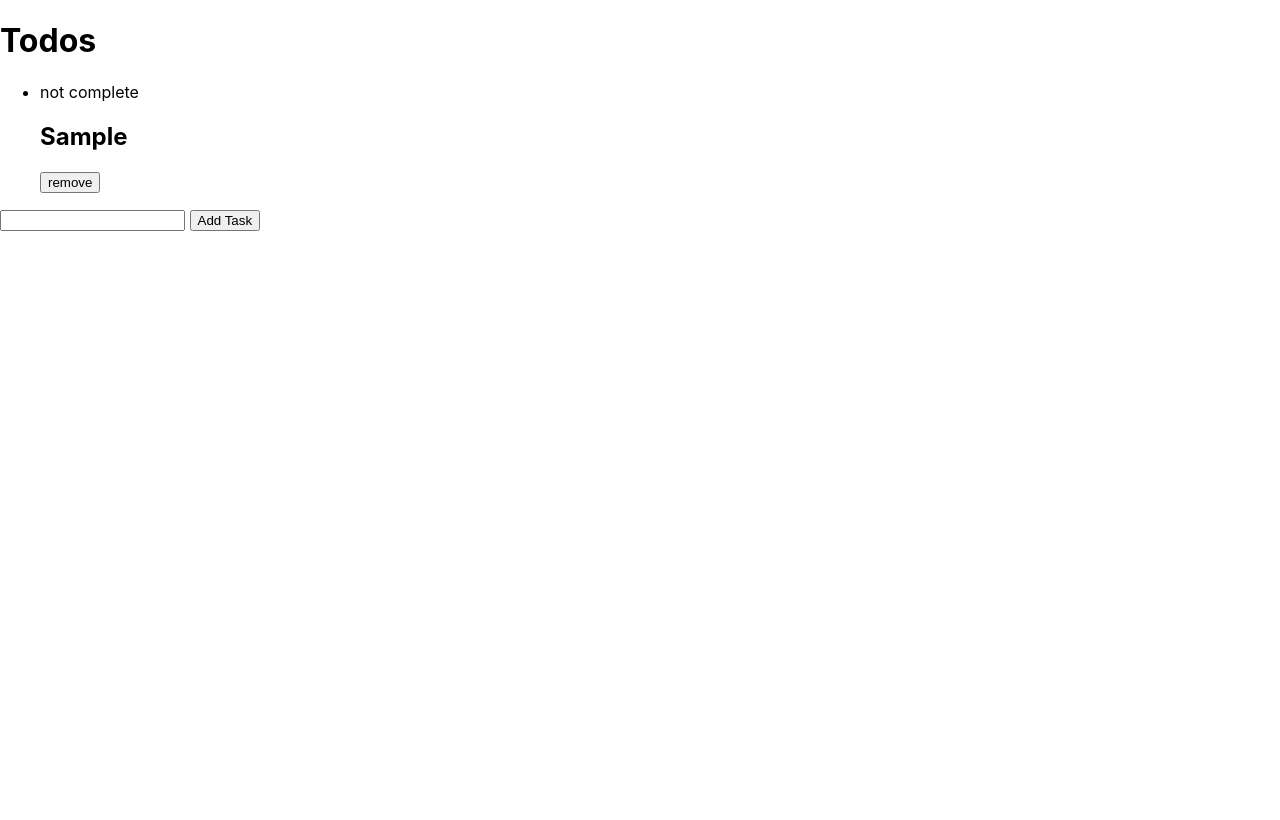
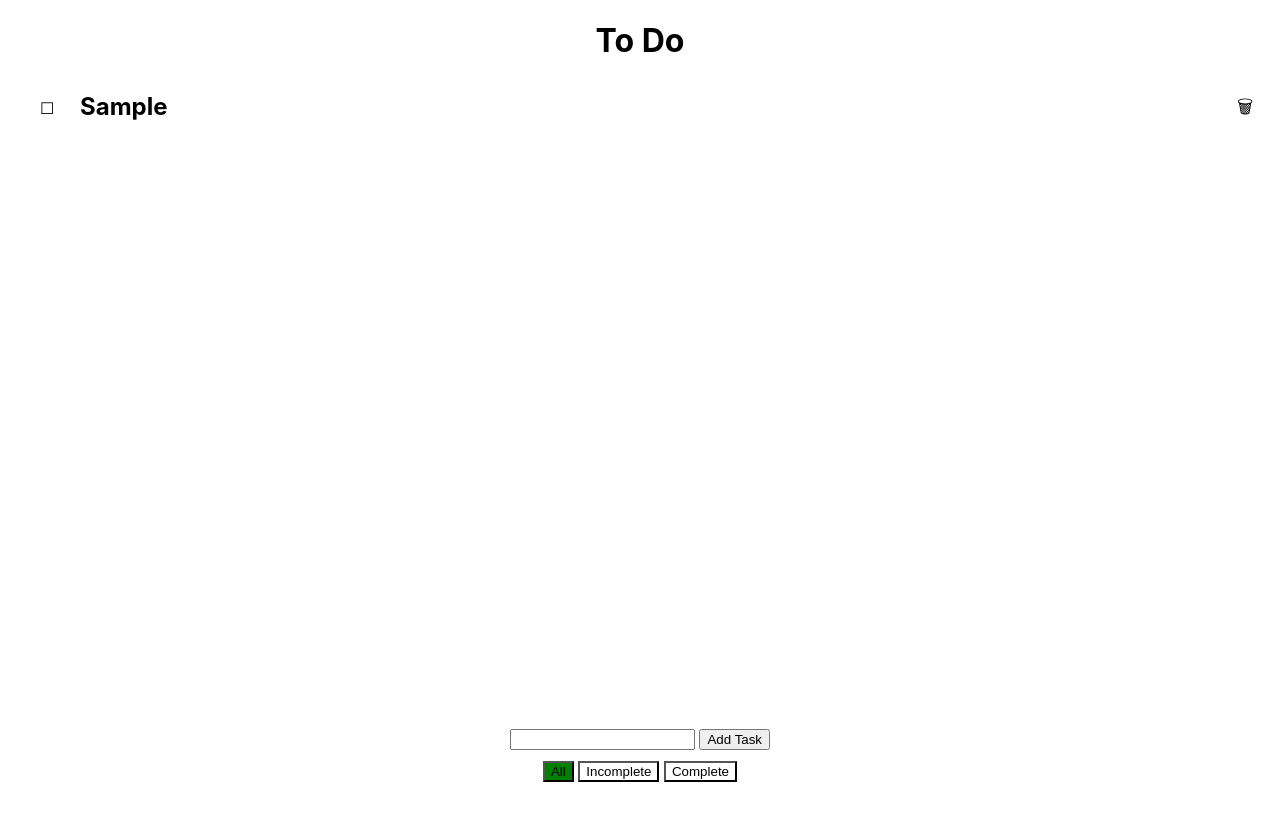
Before and after one commit to rrcox/wdd330, a plain HTML site: page todo/index.html in a window 1280 px wide. Both pictures are taken after typing "Sample" into the empty fields and a click on the input "Add Task". Drawn offline with Linux system fonts and the light colour scheme.

Commit message:
Cleaned up todo

```diff
--- /dev/null
+++ b/todo/css/base.css
@@ -0,0 +1,72 @@
+/*****************************************************************************/
+/* Body                                                                      */
+/*****************************************************************************/
+
+body {
+    background-color: white;
+}
+
+/*****************************************************************************/
+/* Main                                                                      */
+/*****************************************************************************/
+
+main {
+    position: relative;
+    min-height: 100vh;
+}
+
+main h1 {
+    text-align: center;
+}
+
+ /*****************************************************************************/
+ /* ToDo List                                                                 */
+ /*****************************************************************************/
+
+ul {
+    list-style-type: none;
+}
+
+#taskGrid {
+    display: grid;
+    grid-template-columns: 30px 1fr 50px;
+    grid-template-rows: 50px;
+    align-items: center;
+}
+
+li h2 {
+    margin: 10px;
+}
+
+.complete {
+    margin-top: 3px;
+}
+
+.remove {
+    margin-top: 5px;
+    font-size: large;
+    border: none;
+    background-color: white;
+    margin-right: 20px;
+
+}
+
+/*****************************************************************************/
+/* Footer                                                                    */
+/*****************************************************************************/
+
+footer {
+    position: absolute;
+    bottom: 0;
+    width: 100%;
+    height: 4.5rem;
+}
+
+footer form {
+    text-align: center;
+}
+
+#filters {
+    margin-top: 10px    ;
+    text-align: center;
+}
--- a/todo/index.html
+++ b/todo/index.html
@@ -2,6 +2,7 @@
 <html lang="en">
   <head>
     <meta charset="utf-8" />
+    <link rel="stylesheet" href="css/base.css">
     <title>Todos</title>
     <meta name="viewport" content="width=device-width, initial-scale=1" />
     <style>
@@ -19,8 +20,10 @@
 
   <body>
     <main>
-      <h1>Todos</h1>
+      <h1>To Do</h1>
       <ul id="todo" class="todoStyles"></ul>
+    </main>
+    <footer>
       <form id='add-task-form'>
         <input
             type="text"
@@ -31,9 +34,14 @@
         <input id='add-task-button' type="submit" value="Add Task">
         <input type="hidden" name="action" value="add-task-button">
       </form>
-    </main>
+      <div id="filters">
+        <button id="filter-all-button">All</button>
+        <button id="filter-incomplete-button">Incomplete</button>
+        <button id="filter-complete-button">Complete</button>
+      </div>
+    </footer>
 
     <!-- <script src="main.js" type="module"></script> -->
-    <script src="main.js"></script>
+    <script src="js/main.js"></script>
   </body>
 </html>
--- /dev/null
+++ b/todo/js/main.js
@@ -0,0 +1,227 @@
+// export class Tasks {
+class Tasks {
+    constructor() {
+        this.list = this.getTaskList() || [];
+        this.filter = this.getTaskListFilter() || "all";
+    }
+
+    updateTask(node) {
+        let newList = this.list.map(task => {
+            if (task.id === node.id) {
+                if (task.complete === "true") {
+                    task.complete = "false"
+                } else {
+                    task.complete = "true";
+                }
+            }
+            return task;
+        });
+        this.setTaskList(newList);
+    }
+
+    addToTaskList(taskName) {
+        const newTask = {
+            id: Date.now().toString(),
+            name: taskName,
+            complete: false.toString()
+        };
+        this.list.push(newTask);
+        return newTask;
+    }
+
+    removeFromTaskList(node) {
+        const id = node.children[0].children[1].id;
+        this.list = this.list.filter(task => task.id !== id);
+    }
+
+    getTaskList() {
+        return JSON.parse(window.localStorage.getItem('toDo'));
+    }
+
+    getTaskListFilter() {
+        return JSON.parse(window.localStorage.getItem('toDoFilter'));
+    }
+
+    setTaskList(list) {
+        window.localStorage.setItem('toDo', JSON.stringify(list));
+    }
+
+    setTaskListFilter(filter) {
+        window.localStorage.setItem('toDoFilter', JSON.stringify(filter));
+        this.filter = filter;
+    }
+
+}
+
+// export default class Todos {
+class Todos {
+    constructor(elementId, tasks) {
+        this.parentElement = document.getElementById(elementId);
+        this.parentElement.addEventListener("click", (e) => {
+            console.log("event triggered");
+            console.log(e.target);
+            if (e.target.classList.contains("remove")) {
+                console.log("remove clicked");
+                const taskNode = e.target.closest("li");
+                this.removeTask(taskNode)
+            } else if (e.target.classList.contains("complete")) {
+                this.#completeTask(e.target);
+            }
+        });
+        this.tasks = tasks;
+    }
+
+    #strikeThrough(text) {
+        return text
+            .split('')
+            .map((char) => char + '\u0336')
+            .join('')
+    }
+
+    #clearStrikeThrough(text) {
+        return text
+            .split('')
+            .filter((char) => char !== '\u0336')
+            .join('');
+    }
+
+    #completeTask(node) {
+        console.log("in complete task");
+        const taskName = node.nextElementSibling;
+        if (node.innerText === "&#9744;") {
+            node.innerText = "&#10004;";
+            const strikeThroughText = this.#strikeThrough(taskName.innerText);
+            taskName.innerText = strikeThroughText;
+        } else {
+            node.innerText = "&#9744;";
+            const text = this.#clearStrikeThrough(taskName.innerText);
+            taskName.innerText = text;
+        }
+
+        this.tasks.updateTask(node.nextElementSibling);
+        this.hide();
+        this.show();
+    }
+
+    show() {
+        this.tasks.list.forEach(task => {
+            const element = renderTask(task, this.#strikeThrough);
+            const complete = (task.complete === "true");
+            const filter = this.tasks.filter;
+
+            if (filter === "complete" && complete ||
+                filter === "incomplete" && !complete ||
+                filter === "all" )
+            {
+                this.parentElement.appendChild(element);
+            }
+        });
+    }
+
+    hide() {
+        this.parentElement.replaceChildren();
+    }
+
+    addTask(taskName) {
+        const newTask = this.tasks.addToTaskList(taskName);
+        this.tasks.setTaskList(this.tasks.list);
+        const element = renderTask(newTask, this.#strikeThrough);
+        this.parentElement.appendChild(element);
+    }
+
+    removeTask(node) {
+        this.parentElement.removeChild(node)
+        this.tasks.removeFromTaskList(node)
+        this.tasks.setTaskList(this.tasks.list);
+    }
+
+    getFilter() {
+        return this.tasks.filter;
+    }
+
+    setFilter(filter) {
+        this.tasks.setTaskListFilter(filter);
+    }
+}
+
+class AddTaskForm {
+    constructor(formId, todos) {
+        this.formElement = document.getElementById(formId);
+        this.formElement.addEventListener("submit", (e) => {
+            e.preventDefault();
+            const element = document.getElementById("taskName")
+            const newTaskName = element.value;
+            if (newTaskName !== "") {
+                todos.addTask(newTaskName);
+                element.value = "";
+            }
+        });
+    }
+}
+
+//*****************************************************************************
+// Auxillary Module-Scope Functions
+//*****************************************************************************
+
+function renderTask(task, callback) {
+    const element = document.createElement("li");
+    let complete = "&#9744;"
+    let newText = task.name;
+    if (task.complete === "true") {
+        complete = "&#10004;";
+        newText = callback(task.name);
+    }
+    element.innerHTML = `
+        <div id="taskGrid">
+            <div class="complete">${complete}</div>
+            <h2 id="${task.id}">${newText}</h2>
+            <button class="remove">&#128465;</button>
+        </div>`;
+    return element;
+}
+
+function highlightFilterButton(filter, filterAllButton,  filterIncompleteButton, filterCompleteButton)
+{
+    filterAllButton.style.backgroundColor = (todos.getFilter() === "all" ? "green" : "white");
+    filterIncompleteButton.style.backgroundColor = (todos.getFilter() === "incomplete" ? "green" : "white");
+    filterCompleteButton.style.backgroundColor = (todos.getFilter() === "complete" ? "green" : "white");
+}
+
+function addFilterEventListeners(todos) {
+    const filterAllButton = document.getElementById("filter-all-button");
+    const filterIncompleteButton = document.getElementById("filter-incomplete-button");
+    const filterCompleteButton = document.getElementById("filter-complete-button");
+
+    highlightFilterButton(todos.getFilter(), filterAllButton, filterIncompleteButton, filterCompleteButton);
+
+    filterAllButton.addEventListener("click", (e) => {
+        todos.hide();
+        todos.setFilter("all");
+        todos.show();
+        highlightFilterButton(todos.getFilter(), filterAllButton, filterIncompleteButton, filterCompleteButton);
+    });
+
+    filterIncompleteButton.addEventListener("click", (e) => {
+        todos.hide();
+        todos.setFilter("incomplete");
+        todos.show();
+        highlightFilterButton(todos.getFilter(), filterAllButton, filterIncompleteButton, filterCompleteButton);
+    });
+
+    filterCompleteButton.addEventListener("click", (e) => {
+        todos.hide();
+        todos.setFilter("complete");
+        todos.show();
+        highlightFilterButton(todos.getFilter(), filterAllButton, filterIncompleteButton, filterCompleteButton);
+    });
+
+}
+
+//-------main.js----------------------
+
+const tasks = new Tasks();
+const todos = new Todos("todo", tasks);
+const addTaskForm = new AddTaskForm("add-task-form", todos);
+
+todos.show();
+addFilterEventListeners(todos);
--- a/todo/main.js
+++ /dev/null
@@ -1,134 +0,0 @@
-// export default class Todos {
-class Todos {
-    constructor(elementId) {
-        this.parentElement = document.getElementById(elementId);
-        this.parentElement.addEventListener("click", (e) => {
-            if (e.target.id === "remove") {
-                const taskNode = e.target.closest("li");
-                this.removeTask(taskNode)
-            } else if (e.target.id === "complete") {
-                this.#completeTask(e.target);
-            }
-        });
-        this.taskList = this.#getTaskList() || [];
-    }
-
-    #strikeThrough(text) {
-        return text
-            .split('')
-            .map((char) => char + '\u0336')
-            .join('')
-    }
-
-    #clearStrikeThrough(text) {
-        return text
-            .split('')
-            .filter((char) => char !== '\u0336')
-            .join('');
-    }
-
-    #completeTask(node) {
-        const taskName = node.nextElementSibling;
-        if (node.innerText === "not complete") {
-            node.innerText = "complete";
-            const strikeThroughText = this.#strikeThrough(taskName.innerText);
-            taskName.innerText = strikeThroughText;
-            this.#updateTask(node.nextElementSibling);
-        } else {
-            node.innerText = "not complete";
-            const text = this.#clearStrikeThrough(taskName.innerText);
-            taskName.innerText = text;
-            this.#updateTask(node.nextElementSibling);
-        }
-    }
-
-    #updateTask(node) {
-        let newList = this.taskList.map(task => {
-            if (task.id === node.id) {
-                if (task.complete === "true") {
-                    task.complete = "false"
-                } else {
-                    task.complete = "true";
-                }
-            }
-            return task;
-        });
-        this.#setTaskList(newList);
-    }
-
-    #addToTaskList(taskName) {
-        const newTask = {
-            id: Date.now().toString(),
-            name: taskName,
-            complete: false.toString()
-        };
-        this.taskList.push(newTask);
-        console.log(this.taskList);
-        return newTask;
-    }
-
-    #removeFromTaskList(node) {
-        const id = node.children[0].children[1].id;
-        this.taskList = this.taskList.filter(task => task.id !== id);
-    }
-
-    #getTaskList() {
-        return JSON.parse(window.localStorage.getItem('toDo'));
-    }
-
-    #setTaskList(taskList) {
-        window.localStorage.setItem('toDo', JSON.stringify(taskList));
-    }
-
-    show() {
-        this.taskList.forEach(task => {
-            const element = renderTask(task);
-            this.parentElement.appendChild(element);
-        });
-    }
-
-    addTask(taskName) {
-        const newTask = this.#addToTaskList(taskName);
-        this.#setTaskList(this.taskList);
-        const element = renderTask(newTask);
-        this.parentElement.appendChild(element);
-    }
-
-    removeTask(node) {
-        this.parentElement.removeChild(node)
-        this.#removeFromTaskList(node)
-        this.#setTaskList(this.taskList);
-    }
-
-}
-
-//*****************************************************************************
-// Auxillary Module-Scope Functions
-//*****************************************************************************
-
-function renderTask(task) {
-    const element = document.createElement("li");
-    element.innerHTML = `
-        <div>
-            <div id="complete">not complete</div>
-            <h2 id="${task.id}">${task.name}</h2>
-            <button id="remove">remove</button>
-        </div>`;
-    return element;
-}
-
-//-------main.js----------------------
-
-const todos = new Todos("todo");
-todos.show();
-
-const addTaskForm = document.getElementById("add-task-form");
-addTaskForm.addEventListener("submit", (e) => {
-    e.preventDefault();
-    const element = document.getElementById("taskName")
-    const newTaskName = element.value;
-    if (newTaskName !== "") {
-        todos.addTask(newTaskName);
-        element.value = "";
-    }
-});
```
